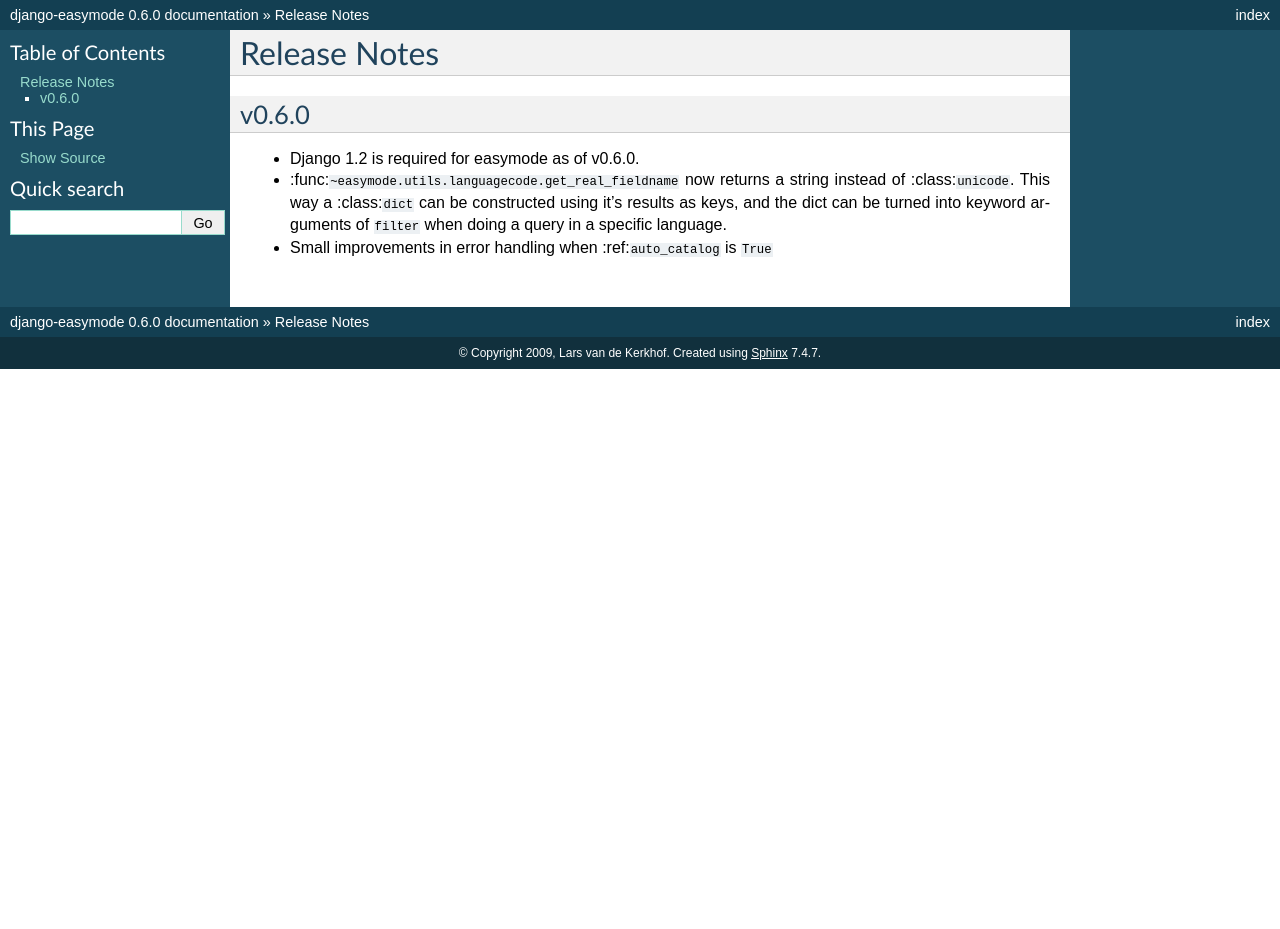
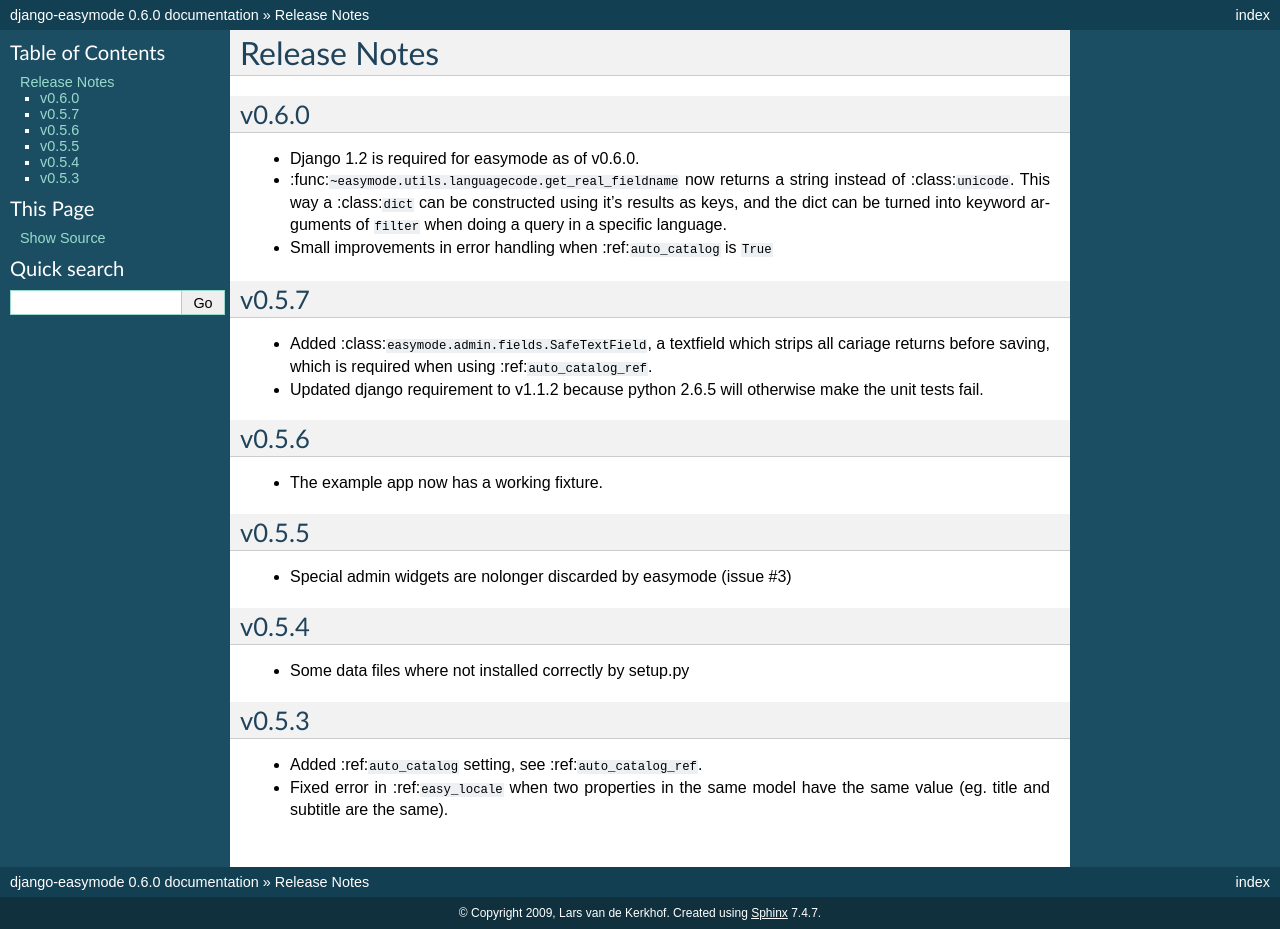
Before and after one commit to specialunderwear/django-easymode, a Sphinx documentation site: the page built from docs/changes.md, in a window 1280 px wide. Built offline with Sphinx 7.4.7, drawn with Linux system fonts in a browser that asks for light colours; before the commit the page ends 900 px from its top, so only the background shows below that.

Commit message:
Updated changelog

```diff
--- a/docs/changes.md
+++ b/docs/changes.md
@@ -11,3 +11,34 @@ v0.6.0
   into keyword arguments of ``filter`` when doing a query in a specific
   language.
 - Small improvements in error handling when :ref:`auto_catalog` is ``True``
+
+v0.5.7
+------
+
+- Added :class:`easymode.admin.fields.SafeTextField`, a textfield which strips
+  all cariage returns before saving, which is required when using
+  :ref:`auto_catalog_ref`.
+- Updated django requirement to v1.1.2 because python 2.6.5 will otherwise
+  make the unit tests fail.
+
+v0.5.6
+------
+
+- The example app now has a working fixture.
+
+v0.5.5
+------
+
+- Special admin widgets are nolonger discarded by easymode (issue #3)
+
+v0.5.4
+------
+
+- Some data files where not installed correctly by setup.py
+
+v0.5.3
+------
+
+- Added :ref:`auto_catalog` setting, see :ref:`auto_catalog_ref`.
+- Fixed error in :ref:`easy_locale` when two properties in the
+  same model have the same value (eg. title and subtitle are the same).
```
Also changed, not shown: docs/i18n/translation.md (+2 -0 lines).
